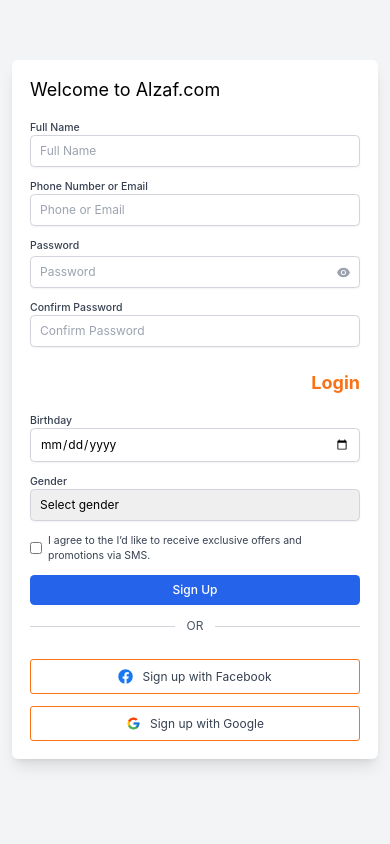
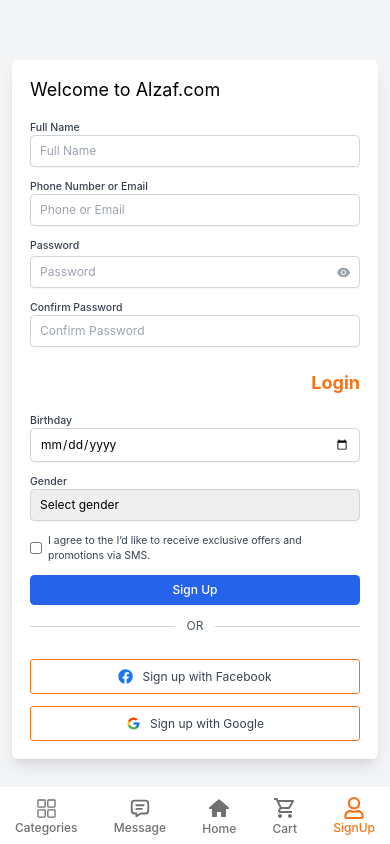
Before and after one commit to sumonDev13/alzaf-task, a Next.js app: page /auth in a window 390 px wide. Built offline with nearby package versions, Linux system fonts and the light colour scheme.

Commit message:
refactoring

```diff
--- a/src/app/auth/page.tsx
+++ b/src/app/auth/page.tsx
@@ -3,6 +3,13 @@
 import { redirect } from 'next/navigation'
 import { AiFillEye, AiFillEyeInvisible } from 'react-icons/ai';
 import Image from 'next/image'
+import Link from "next/link";
+import {IoGridOutline } from 'react-icons/io5';
+import {TbMessage } from 'react-icons/tb'
+import {TiHome  } from 'react-icons/ti'
+import {MdOutlineShoppingCart } from 'react-icons/md'
+import {FaRegUser } from 'react-icons/fa'
+
 
 const RegistrationPage: React.FC = () => {
   const [formData, setFormData] = useState({
@@ -24,6 +31,8 @@
     gender: '',
     termsAccepted: '',
   });
+
+  const [showSideMenu, setShowSideMenu] = useState(false);
 
 
   const handleSubmit = (e: React.FormEvent) => {
@@ -237,6 +246,35 @@
           </div>
         </div>
       </div>
+      <div className="bg-white md:hidden z-[9999] w-full bottom-0 fixed">
+        <ul className="px-5 py-2 pt-3 mx-auto max-w-[400px] flex items-center justify-between">
+          <li onClick={()=>setShowSideMenu(!showSideMenu)} className={`${showSideMenu ? 'text-special' : 'text-[#707070]'} cursor-pointer hover:text-special duration-100 font-medium flex flex-col items-center`}>
+            <IoGridOutline  size={21} />
+            <span>Categories</span>
+          </li>
+          <li className="text-[#707070] cursor-pointer hover:text-special duration-100 font-medium flex flex-col items-center">
+            <TbMessage size={22} />
+            <span>Message</span>
+          </li>
+          <Link href='/'>
+          <li className="text-[#707070] cursor-pointer hover:text-special duration-100 font-medium flex flex-col items-center">
+            <TiHome size={24} />
+            <span>Home</span>
+          </li>
+          </Link>
+          <li className="text-[#707070] cursor-pointer hover:text-special duration-100 font-medium flex flex-col items-center">
+            <MdOutlineShoppingCart size={24} />
+            <span>Cart</span>
+          </li>
+          <Link href='/auth'>
+          <li className="text-special cursor-pointer hover:text-special duration-100 font-medium flex flex-col items-center">
+            <FaRegUser size={22} />
+            <span>SignUp</span>
+          </li>
+          </Link>
+
+        </ul>
+      </div>
     </div>
   );
 };
--- a/src/components/hero/Hero.tsx
+++ b/src/components/hero/Hero.tsx
@@ -1,5 +1,6 @@
 "use client"
 
+import Link from "next/link";
 import { useCategories } from "@/lib/api/useCategory";
 import React, { useState } from "react";
 import Slider from "@/utils/slider/Slider";
@@ -109,10 +110,12 @@
             <MdOutlineShoppingCart size={24} />
             <span>Cart</span>
           </li>
+          <Link href='/auth'>
           <li className="text-[#707070] cursor-pointer hover:text-special duration-100 font-medium flex flex-col items-center">
             <FaRegUser size={22} />
-            <span>Account</span>
+            <span>SignUp</span>
           </li>
+          </Link>
 
         </ul>
       </div>
```
